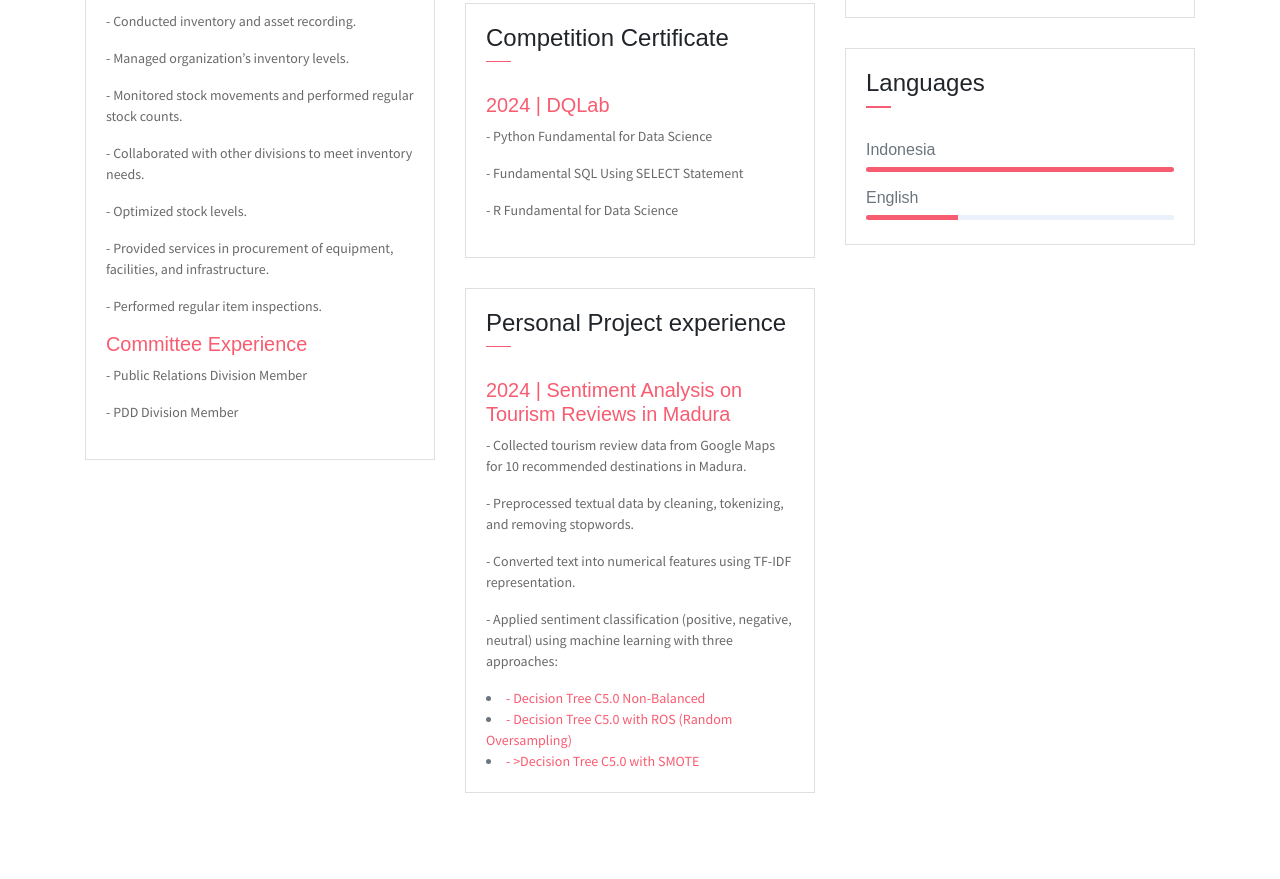
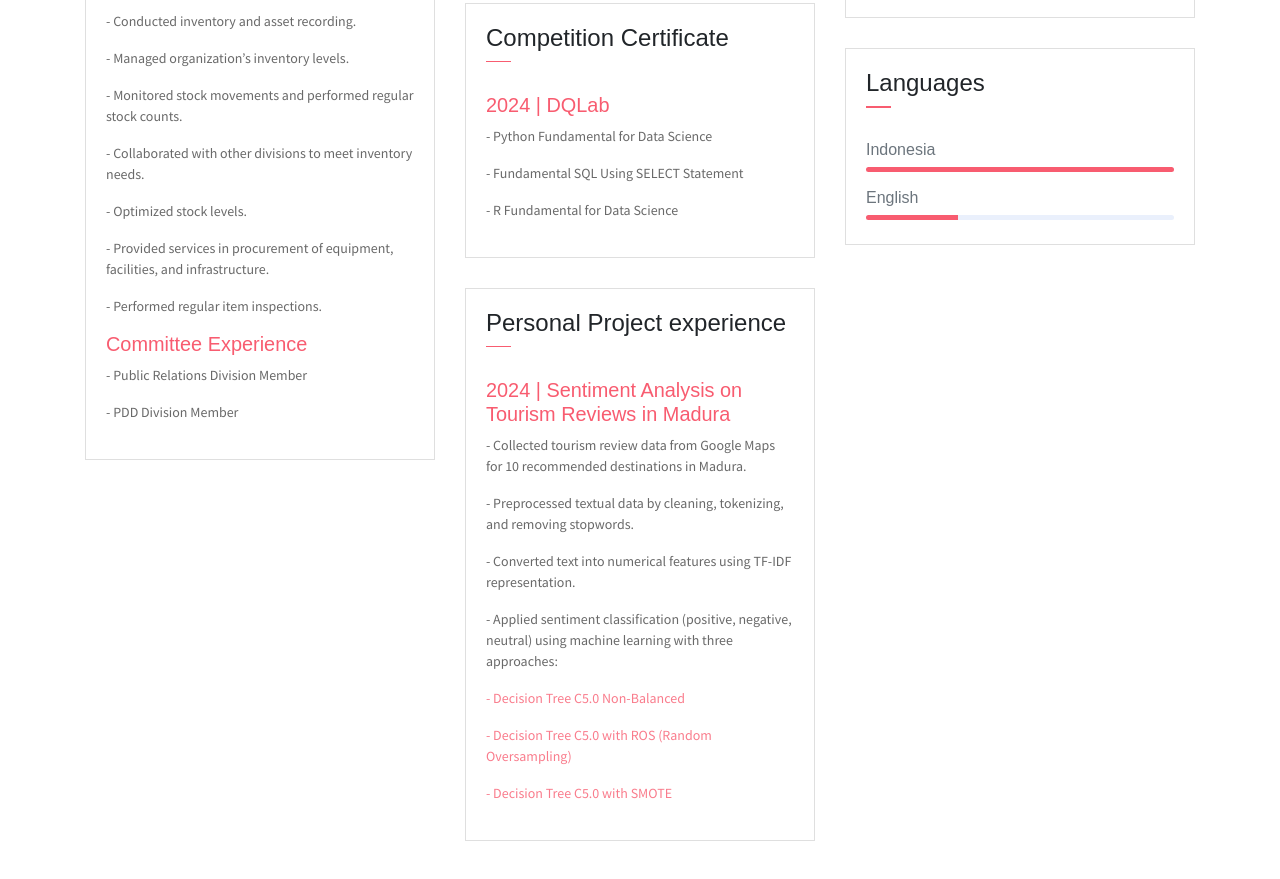
Before and after one commit to 08-Ahlaqul-Karimah/Portofolio, a plain HTML site: page index.html in a window 1280 px wide. Shown: the part 1989-2868 px from the top of the page. Drawn offline with nearby package versions, Linux system fonts and the light colour scheme; files whose address does not match are found by name.

Commit message:
Update index.html

```diff
--- a/index.html
+++ b/index.html
@@ -209,9 +209,9 @@
 							<P class="subtitle">- Preprocessed textual data by cleaning, tokenizing, and removing stopwords.</P>
 							<P class="subtitle">- Converted text into numerical features using TF-IDF representation.</P>
 							<P class="subtitle">- Applied sentiment classification (positive, negative, neutral) using machine learning with three approaches:</P>
-								<li><a href="https://08-ahlaqul-karimah.github.io/Text-mining/Decision%20Tree%20C5.0%20NON%20BALANCE.html">- Decision Tree C5.0 Non-Balanced</a></li>
-								<li><a href="https://08-ahlaqul-karimah.github.io/Text-mining/Decision%20Tree%20C5.0%20With%20ROS.html">- Decision Tree C5.0 with ROS (Random Oversampling)</a></li>
-								<li><a href="https://08-ahlaqul-karimah.github.io/Text-mining/Decision%20Tree%20C5.0%20With%20SMOTE.html">- >Decision Tree C5.0 with SMOTE</a></li>
+								<p><a href="https://08-ahlaqul-karimah.github.io/Text-mining/Decision%20Tree%20C5.0%20NON%20BALANCE.html">- Decision Tree C5.0 Non-Balanced</a></p>
+								<p><a href="https://08-ahlaqul-karimah.github.io/Text-mining/Decision%20Tree%20C5.0%20With%20ROS.html">- Decision Tree C5.0 with ROS (Random Oversampling)</a></p>
+								<p><a href="https://08-ahlaqul-karimah.github.io/Text-mining/Decision%20Tree%20C5.0%20With%20SMOTE.html">- Decision Tree C5.0 with SMOTE</a></p>
                         </div>
                     </div>
                 </div>
```
